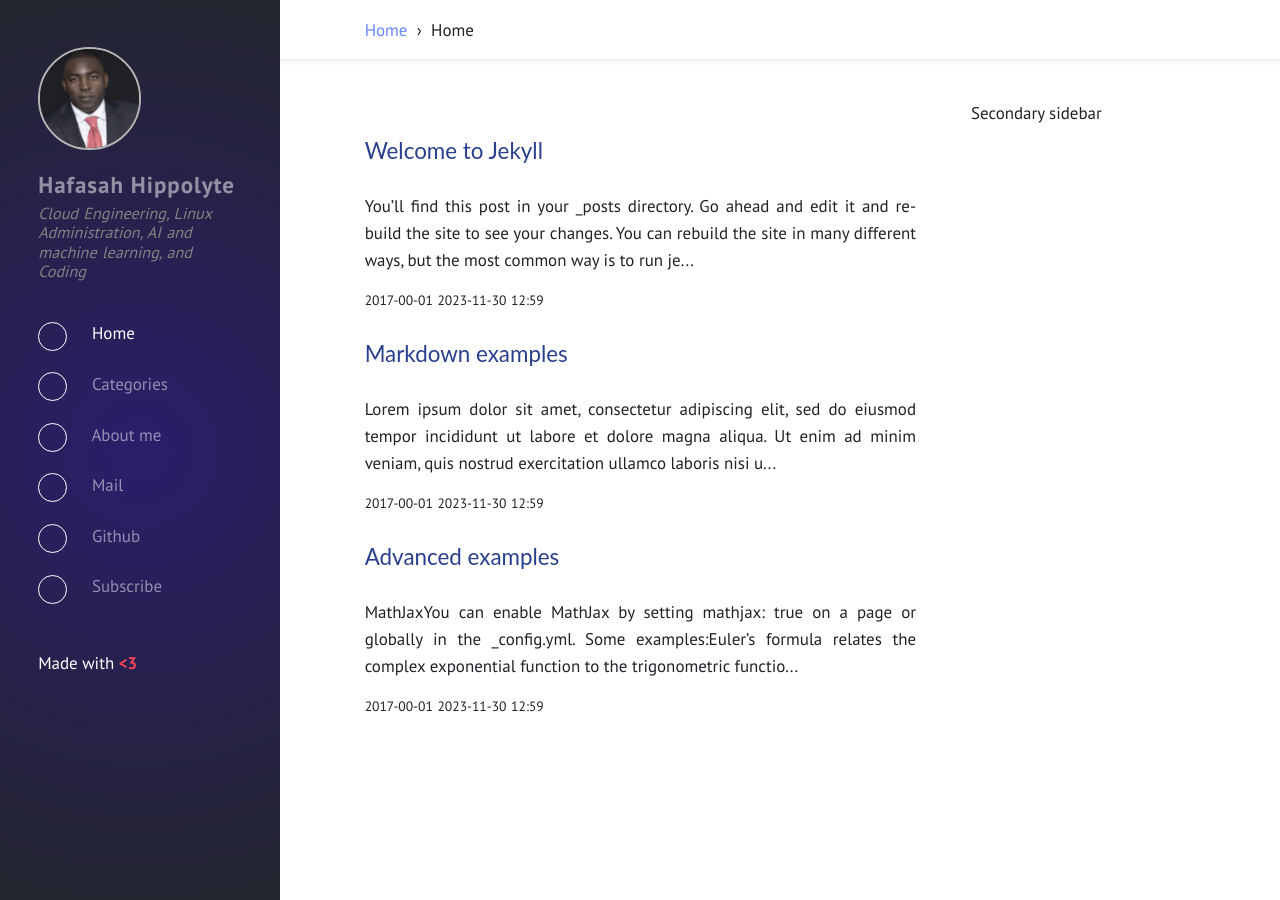
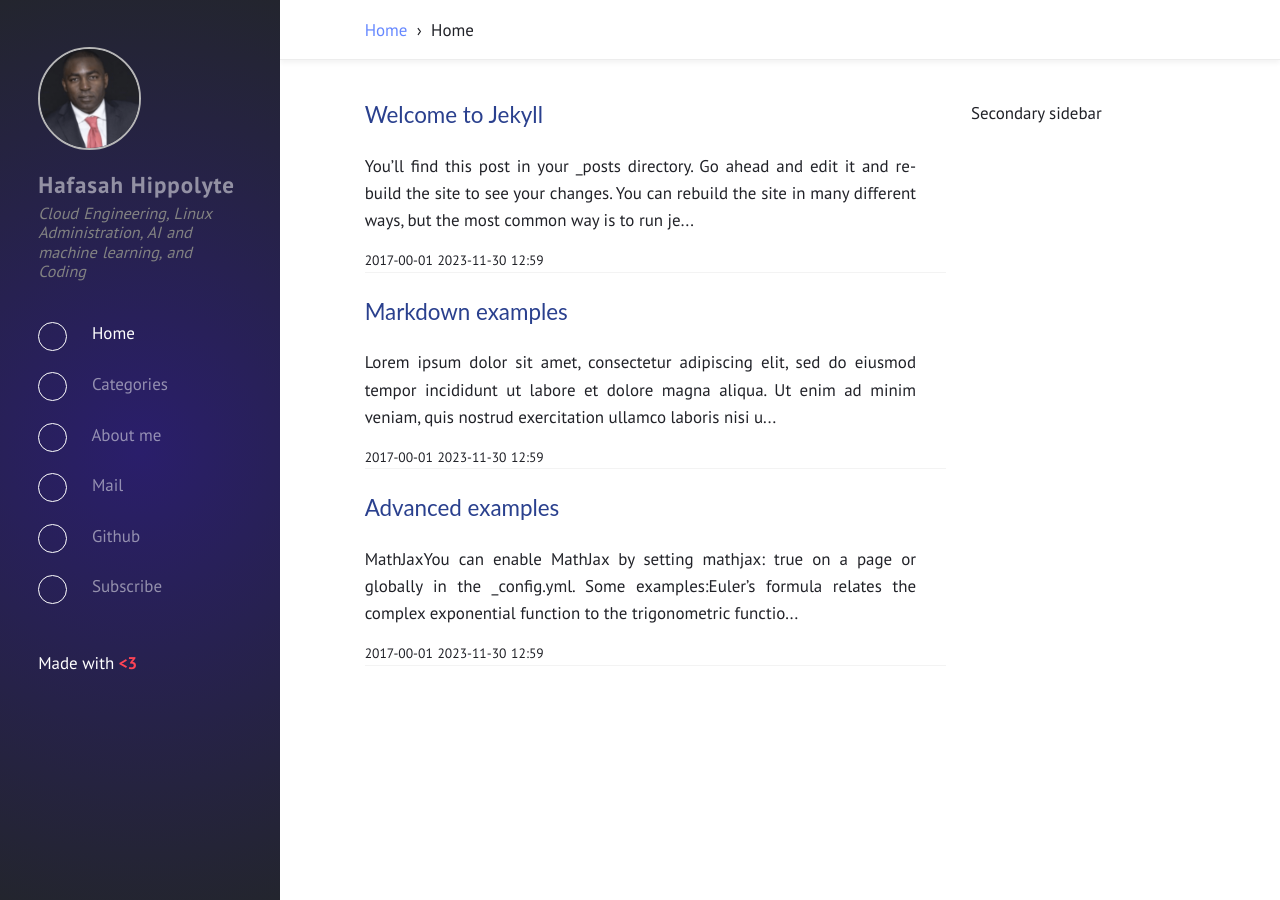
Before and after one commit to hfasah/hfasah.github.io, a Jekyll site: the page built from index.html, in a window 1280 px wide. Built offline with Jekyll 4.4.1, drawn with Linux system fonts in a browser that asks for light colours.

Commit message:
Update custom.sass

```diff
--- a/assets/css/custom.sass
+++ b/assets/css/custom.sass
@@ -33,10 +33,12 @@
 
 .post-preview
     padding: 0 30px 0 0
+    margin-bottom: 18px
+    border-bottom: 1px solid #f3f3f3
 
 .main-content
     width: 70%
-    padding: 15px 15px 0 0
+    padding: 0px 15px 0 0
     float: left
 
 #panel-wrapper
@@ -52,3 +54,6 @@ footer
     height: 5rem
     font-size: 0.8rem
     color: #7a7b7d!important
+
+.post-preview h1
+    margin: 0
```
